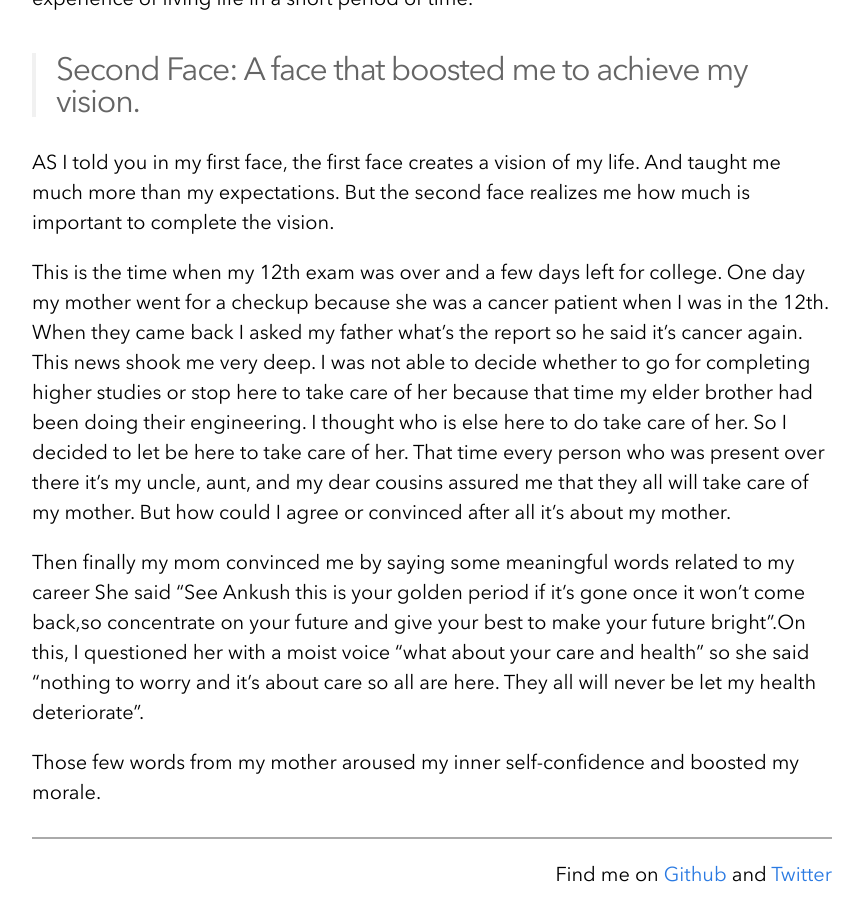
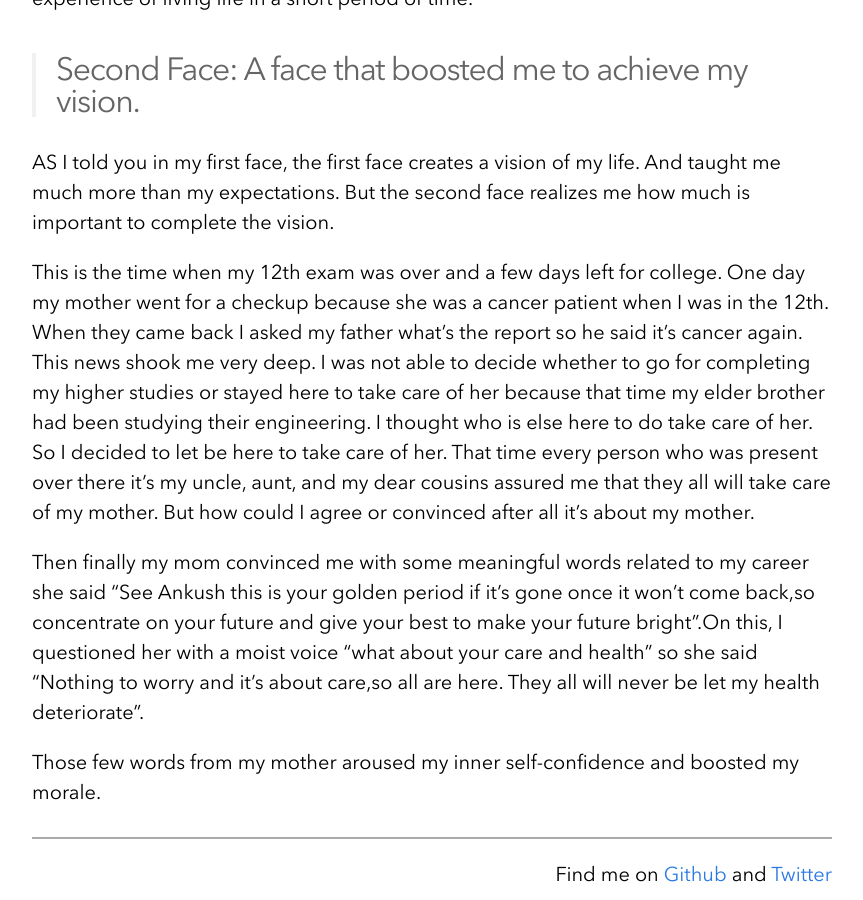
Before and after one commit to 49ku5h/MY-WEBSITE, a Jekyll site: the page built from _posts/2020-01-15-Faces OF My Life.md, in a window 1280 px wide and 900 px high, scrolled down 1709 px. Shown: the whole window, without its empty margins (208-1071 px from the left). Built offline with Jekyll 4.4.1, drawn with Linux system fonts in a browser that asks for light colours; nearby versions of some CDN libraries; comment, search, counter and statistics services are not loaded.

Commit message:
Update 2020-01-15-Faces OF My Life.md

```diff
--- a/_posts/2020-01-15-Faces OF My Life.md
+++ b/_posts/2020-01-15-Faces OF My Life.md
@@ -41,10 +41,10 @@ This face taught me the experience of living life in a short period of time.
 AS I told you in my first face, the first face creates a vision of my life. And taught me much more than my expectations. But the second face realizes me how much is important to complete the vision.
 
 This is the time when my 12th exam was over and a few days left for college. One day my mother went for a checkup because she was a cancer patient when I was in the 12th.
-When they came back I asked my father what's the report so he said it's cancer again. This news shook me very deep. I was not able to decide whether to go for completing higher studies or stop here to take care of her because that time my elder brother had been doing their engineering. I thought who is else here to do take care of her. So I decided to let be here to take care of her. That time every person who was present over there it's my uncle, aunt, and my dear cousins assured me that they all will take care of my mother. But how could I agree or convinced after all it's about my mother.
+When they came back I asked my father what's the report so he said it's cancer again. This news shook me very deep. I was not able to decide whether to go for completing my higher studies or stayed here to take care of her because that time my elder brother had been studying their engineering. I thought who is else here to do take care of her. So I decided to let be here to take care of her. That time every person who was present over there it's my uncle, aunt, and my dear cousins assured me that they all will take care of my mother. But how could I agree or convinced after all it's about my mother.
 
-Then finally my mom convinced me by saying some meaningful words
-related to my career She said "See Ankush this is your golden period if it's gone once it won't come back,so concentrate on your future and give your best to make your future bright".On this, I questioned her with a moist voice
-"what about your care and health" so she said "nothing to worry and it's about care so all are here. They all will never be let my health deteriorate".
+Then finally my mom convinced me with some meaningful words
+related to my career she said "See Ankush this is your golden period if it's gone once it won't come back,so concentrate on your future and give your best to make your future bright".On this, I questioned her with a moist voice
+"what about your care and health" so she said "Nothing to worry and it's about care,so all are here. They all will never be let my health deteriorate".
 
 Those few words from my mother aroused my inner self-confidence and boosted my morale.
```
